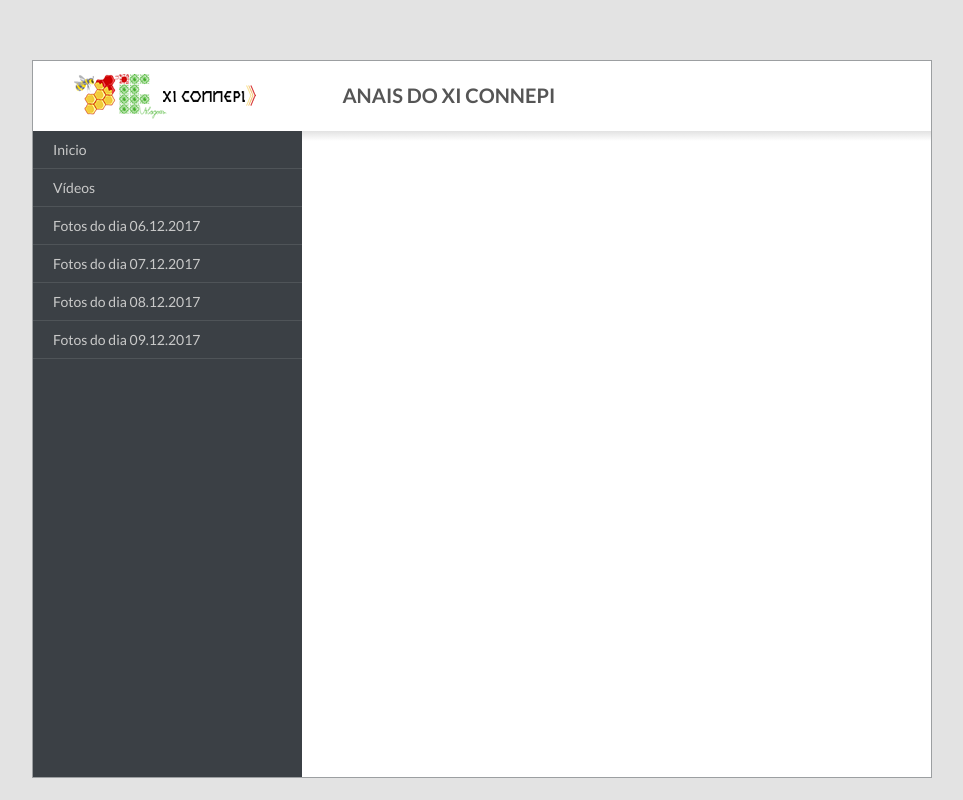
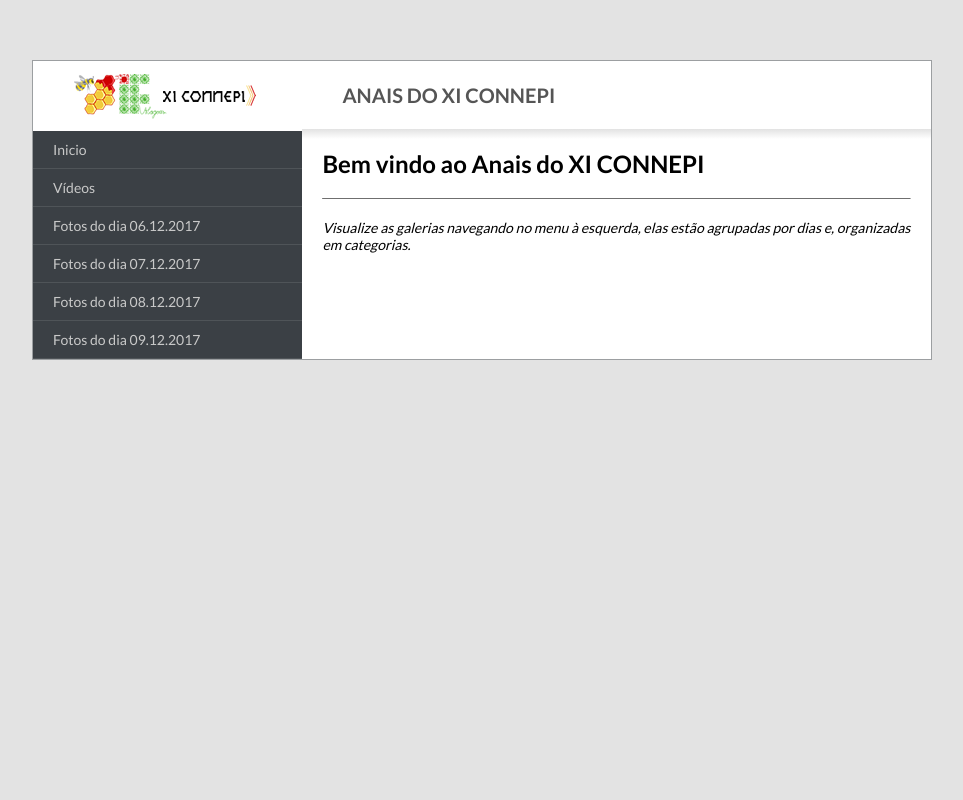
Before and after one commit to felipealencar/connepi-site, a PHP site: page /anais.php in a window 1280 px wide. Shown: the whole page, without its empty margins (158-1121 px from the left). Run offline with PHP 8.4, Linux system fonts and the light colour scheme; some libraries are stand-ins or nearby versions.

Commit message:
Atualizando o Anais

```diff
--- a/anais.php
+++ b/anais.php
@@ -50,8 +50,16 @@ $discus_pageIdentifier = (isset($_GET['dia'])) ? 'Galeria_Dia_'.$_GET['dia'] : '
       <h1><?php echo ($showGaleria) ? $showGaleriaHeader: "Anais do XI CONNEPI"; ?></h1>
     </div><!-- .content-header -->
 
-    <!-- INICIO VÍDEO -->
+    <?php if(!$showVideo && !$showGaleria && (!isset($_GET) || empty($_GET))):?>
+      <div class="content-entry">
+        <h2>Bem vindo ao Anais do XI CONNEPI</h2>
+        <hr style="margin:20px 0;border-top:none;border-bottom:1px solid #6f6f6f;"/>
+        <p style="font-size:14px;font-style:italic;">Visualize as galerias navegando no menu à esquerda, elas estão agrupadas por dias e, organizadas em categorias.</p>
+      </div><!-- .content-entry -->
+    <?php endif;?>
+
     <?php if($showVideo):?>
+      <!-- INICIO VÍDEO -->
       <div class="content-entry">
         <h1><?php echo $videoTitle; ?></h1>
         <div class="video">
@@ -63,11 +71,11 @@ $discus_pageIdentifier = (isset($_GET['dia'])) ? 'Galeria_Dia_'.$_GET['dia'] : '
           <?php include('discus_view.php');?>
         </div><!-- .comments -->
       </div><!-- .content-entry -->
+      <!-- FIM VÍDEO -->
     <?php endif;?>
-    <!-- FIM VÍDEO -->
 
-    <!-- INICIO GALERIA DE FOTOS -->
     <?php if($showGaleria):?>
+      <!-- INICIO GALERIA DE FOTOS -->
       <div class="content-entry">
         <div class="thumbs-roll">
           <div class="thumbs" style="width:<?=$widthThumbnails;?>px;">
@@ -85,8 +93,8 @@ $discus_pageIdentifier = (isset($_GET['dia'])) ? 'Galeria_Dia_'.$_GET['dia'] : '
           <?php include('discus_view.php');?>
         </div><!-- .comments -->
       </div><!-- .content-entry -->
+      <!-- FIM GALERIA DE FOTOS -->
     <?php endif;?>
-    <!-- FIM GALERIA DE FOTOS -->
 
   </div><!-- .content -->
 
--- a/css/anais/style.css
+++ b/css/anais/style.css
@@ -72,6 +72,9 @@ html:not(.osx) ::-webkit-scrollbar-thumb:vertical {
     float: left;
     width: 30%;
   }
+  .sidebar-nav {
+    height: 646px;
+  }
 }
 .sidebar-header {
   width: 100%;
@@ -85,7 +88,7 @@ html:not(.osx) ::-webkit-scrollbar-thumb:vertical {
 }
 .sidebar-nav {
   background-color: #3b4045;
-  height: 646px;
+  height: auto;
 }
 .sidebar-nav > a {
   display: block;
@@ -141,9 +144,16 @@ html:not(.osx) ::-webkit-scrollbar-thumb:vertical {
     width: 70%;
     height: 100%;
   }
+  .content-header {
+    height: 70px;
+  }
+  .content-entry {
+    max-height: 646px;
+    overflow-y: auto;
+  }
 }
 .content-header {
-  height: 70px;
+  height: auto;
   padding: 10px 0;
   position: relative;
 }
@@ -169,14 +179,12 @@ html:not(.osx) ::-webkit-scrollbar-thumb:vertical {
   color: #555;
 }
 .content-entry {
-  max-height: 646px;
-  overflow-y: auto;
   padding: 20px;
 }
 /*thumbs*/
 .content-entry .thumbs-roll {
   width: 100%;
-  padding: 15px;
+  padding: 15px 85px 15px 15px;
   background-color: #8e8f91;
   overflow: hidden;
   position: relative;
```
